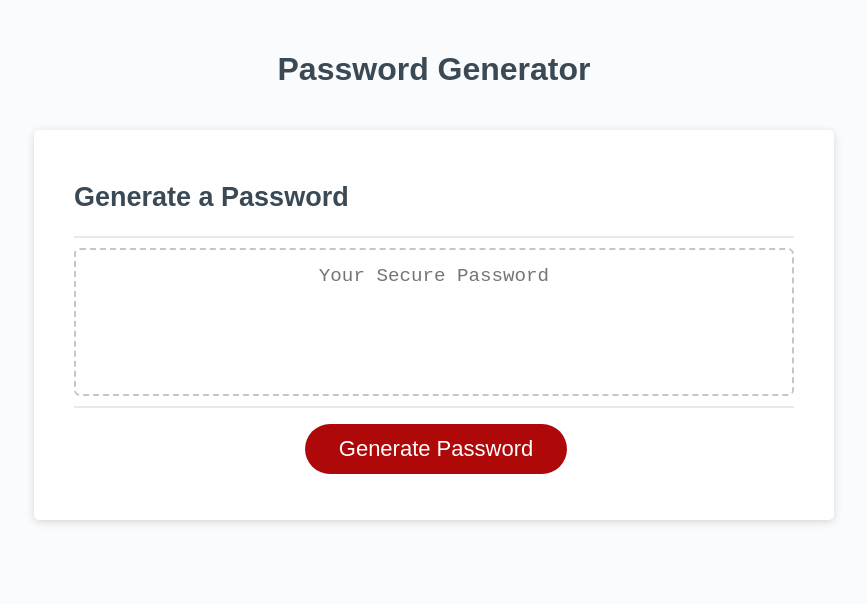
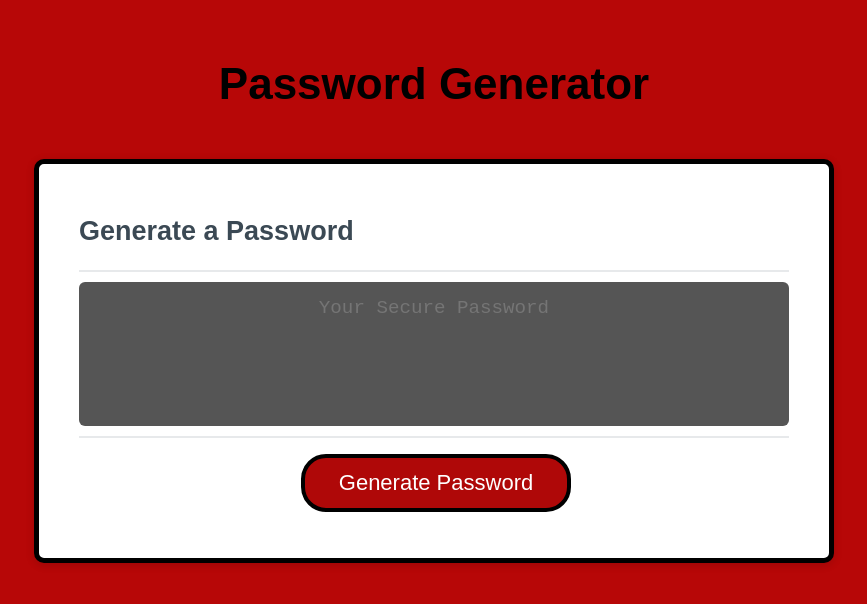
Before and after one commit to asapharris/Password-Generator, a plain HTML site: page index.html in a window 1280 px wide. Shown: the whole page, without its empty margins (206-1073 px from the left). Drawn offline with Linux system fonts and the light colour scheme.

Commit message:
changed styles to better accomadate website

```diff
--- a/Assets/java.js
+++ b/Assets/java.js
@@ -50,11 +50,11 @@ function getPrompts() {
         choiceArr = choiceArr.concat(upperCase)
     }
 
-    if (confirm("Would you like your password to include numbers?")) {
+    if (confirm("Would you like your password to include #numbers?")) {
         choiceArr = choiceArr.concat(numbers)
     }
 
-    if (confirm("Would you like your password to include Special Characters?")) {
+    if (confirm("Would you like your password to include <Special Characters>?")) {
         choiceArr = choiceArr.concat(specialCharacters)
     }
     return true;
--- a/Assets/reset.css
+++ /dev/null
@@ -1,29 +0,0 @@
-* {
-    margin: 0;
-    padding: 0;
-    box-sizing: border-box;
-  }
-
-  html {
-    height: 100%;
-  }
-
-  body {
-    min-height: 100%;
-    line-height: 1;
-    font-family: sans-serif;
-  }
-
-  h1, h2, h3, h4, h5, h6 {
-    font-size: 100%;
-  }
-
-  input, select, option, optgroup, textarea, button,
-  pre, code {
-    font-size: 100%;
-    font-family: inherit;
-  }
-
-  ol, ul {
-    list-style: none;
-  }
--- a/Assets/style.css
+++ b/Assets/style.css
@@ -14,7 +14,7 @@ body,
 
 body {
   font-family: sans-serif;
-  background-color: #f9fbfd;
+  background-color: #b70707;
 }
 
 .wrapper {
@@ -27,13 +27,14 @@ header {
   text-align: center;
   padding: 20px;
   padding-top: 0px;
-  color: hsl(206, 17%, 28%);
+  color: hsl(0, 0%, 0%);
+  font-size: 22px;
 }
 
 .card {
   background-color: hsl(0, 0%, 100%);
-  border-radius: 5px;
-  border-width: 1px;
+  border: solid black 5px;
+  border-radius: 10px;
   box-shadow: rgba(0, 0, 0, 0.15) 0px 2px 8px 0px;
   color: hsl(206, 17%, 28%);
   font-size: 18px;
@@ -73,7 +74,7 @@ header {
 }
 
 .btn {
-  border: none;
+  border: solid black 4px;
   background-color: hsl(360, 91%, 36%);
   border-radius: 25px;
   box-shadow: rgba(0, 0, 0, 0.1) 0px 1px 6px 0px rgba(0, 0, 0, 0.2) 0px 1px 1px
@@ -112,10 +113,12 @@ button[disabled] {
   text-align: center;
   margin-top: 10px;
   margin-bottom: 10px;
-  border: 2px dashed #c0c7cf;
+  border: 3px #0a0a0a;
   border-radius: 6px;
   resize: none;
   overflow: hidden;
+  background-color: #555555;
+  color: red;
 }
 
 @media (max-width: 690px) {
```
